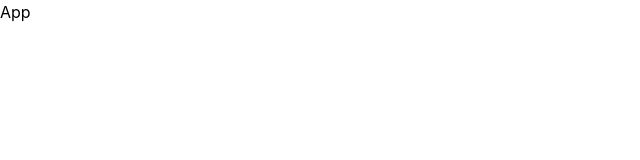
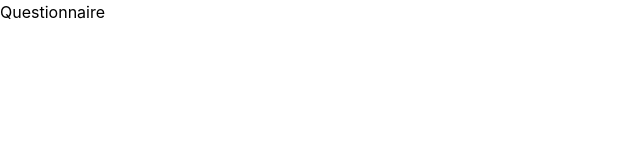
Before and after one commit to Chizycodes/medical-triage-booking, a React app in the folder frontend/: page /questionnaire in a window 1280 px wide. Shown: the top 160 px of the page, without its empty margins (0-640 px from the left). Built offline with nearby package versions, Linux system fonts and the light colour scheme; the HTML template or start-up script is replaced by a standard one.

Commit message:
frontend: route setup

```diff
--- a/frontend/package.json
+++ b/frontend/package.json
@@ -13,7 +13,9 @@
     "@tailwindcss/vite": "^4.2.0",
     "react": "^19.2.0",
     "react-dom": "^19.2.0",
-    "tailwindcss": "^4.2.0"
+    "react-router-dom": "^7.13.0",
+    "tailwindcss": "^4.2.0",
+    "zustand": "^5.0.11"
   },
   "devDependencies": {
     "@eslint/js": "^9.39.1",
--- a/frontend/src/App.tsx
+++ b/frontend/src/App.tsx
@@ -1,8 +1,20 @@
+import { BrowserRouter, Navigate, Route, Routes } from "react-router-dom";
+import HomePage from "./pages/HomePage";
+import Questionnaire from "./pages/Questionnaire";
+import Recommendation from "./pages/Recommendation";
+import Confirmation from "./pages/Confirmation";
+
 function App() {
 	return (
-		<>
-			<div className="">App</div>
-		</>
+		<BrowserRouter>
+			<Routes>
+				<Route path="/" element={<HomePage />} />
+				<Route path="/questionnaire" element={<Questionnaire />} />
+				<Route path="/recommendation" element={<Recommendation />} />
+				<Route path="/confirmed" element={<Confirmation />} />
+				<Route path="*" element={<Navigate to="/" replace />} />
+			</Routes>
+		</BrowserRouter>
 	);
 }
 
--- /dev/null
+++ b/frontend/src/pages/Confirmation.tsx
@@ -0,0 +1,5 @@
+const Confirmation = () => {
+	return <div>Confirmation</div>;
+};
+
+export default Confirmation;
--- /dev/null
+++ b/frontend/src/pages/HomePage.tsx
@@ -0,0 +1,5 @@
+const HomePage = () => {
+	return <div>HomePage</div>;
+};
+
+export default HomePage;
--- /dev/null
+++ b/frontend/src/pages/Questionnaire.tsx
@@ -0,0 +1,5 @@
+const Questionnaire = () => {
+	return <div>Questionnaire</div>;
+};
+
+export default Questionnaire;
--- /dev/null
+++ b/frontend/src/pages/Recommendation.tsx
@@ -0,0 +1,5 @@
+const Recommendation = () => {
+	return <div>Recommendation</div>;
+};
+
+export default Recommendation;
```
Also changed, not shown: 2 other files (tests, documents, lock files or other folders).
